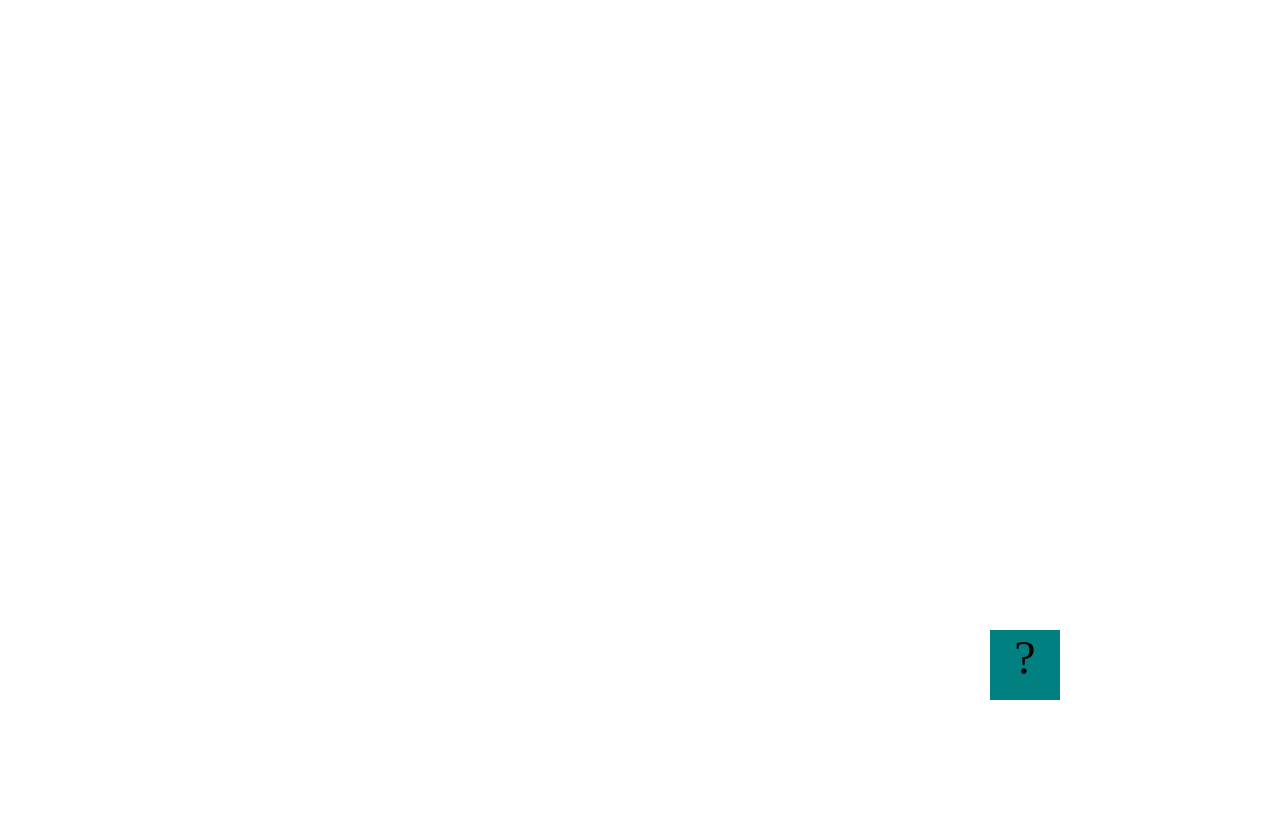
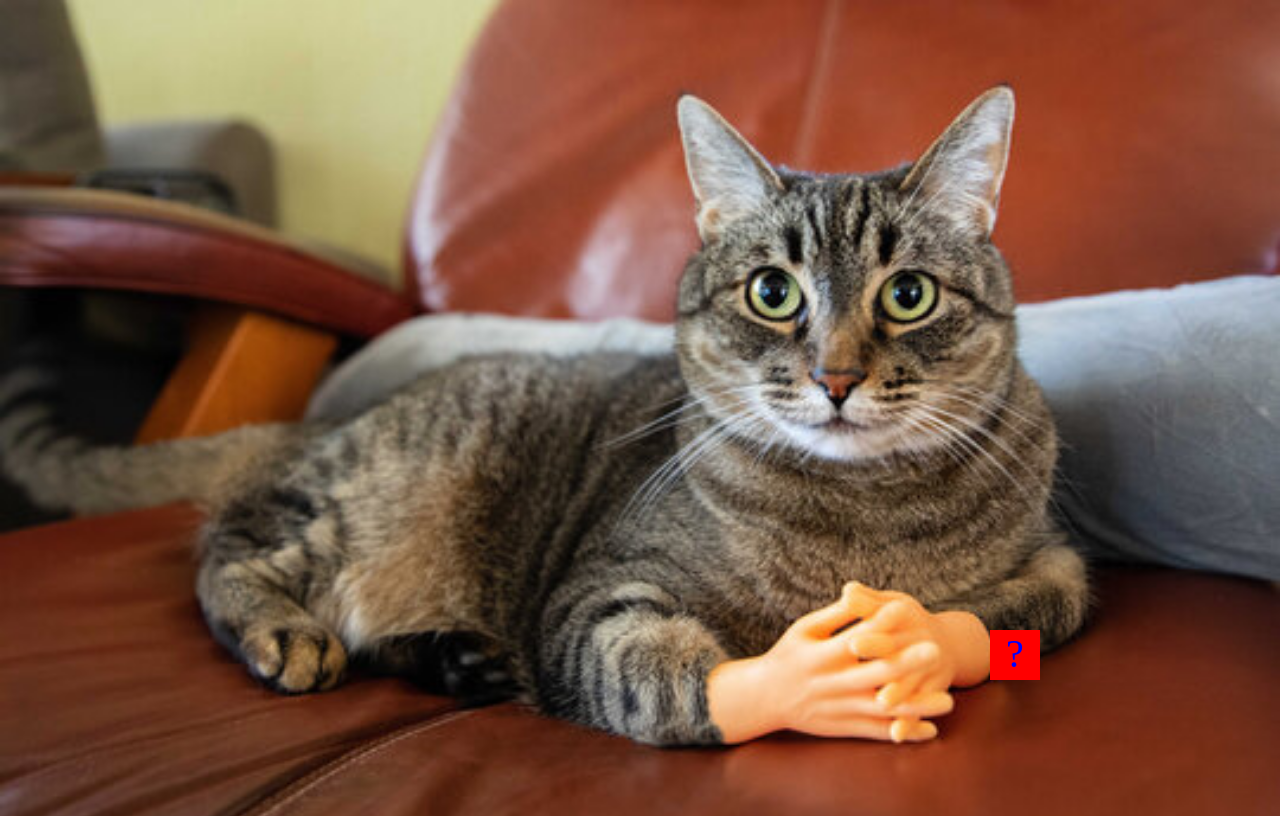
Before and after one commit to leozhu12/leozhu12.github.io, a plain HTML site: page fsd-projects/bouncing-box/index.html in a window 1280 px wide. Drawn offline with Linux system fonts and the light colour scheme.

Commit message:
bouncing box

```diff
--- a/fsd-projects/bouncing-box/index.html
+++ b/fsd-projects/bouncing-box/index.html
@@ -5,13 +5,24 @@
     <title>Bouncing Box</title>
     <script src="jquery.min.js"></script>
     <style>
+      body {
+          background-image: url("../../images/cat.jpg");
+
+
+          background-color: #cccccc;
+         -webkit-background-size: cover;
+         -moz-background-size: cover;
+          -o-background-size: cover;
+          background-size: cover;
+      }
       .box {
-        width: 70px;
-        height: 70px;
-        background-color: teal;
-        font-size: 300%;
+        width: 50px;
+        height: 50px;
+        background-color: red;
+        font-size: 250%;
         text-align: center;
         user-select: none;
+        color: blue;
         display: block;
         position: absolute;
         top: 100px;
@@ -76,8 +87,8 @@
         let speedX  = 10;
         let positionY = 0;
         let speedY = 10;
-
-
+        let randNumX = Math.random() * 10;
+        let randNumY = Math.random() * 10;
         /**
          * This Function will be called 20 times/second.
          * Each time it is called, it should move the Box to a new location.
@@ -108,10 +119,11 @@
           positionX = 0;
           positionY = 0;
           points ++;
-          speed = 3 * points + 10;
+          speedX = 3 * points + 10;
           changeBoxText(points);
 
-
+          randNumX = Math.random() * (boardWidth);
+          randNumY = Math.random() * (boardHeight);
         }
 
 
```
Also changed, not shown: images/cat.jpg (added).
